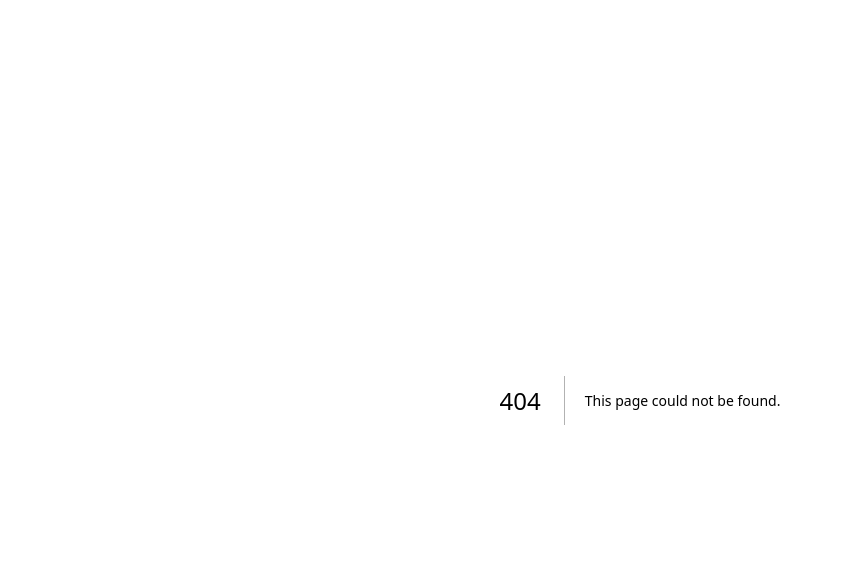
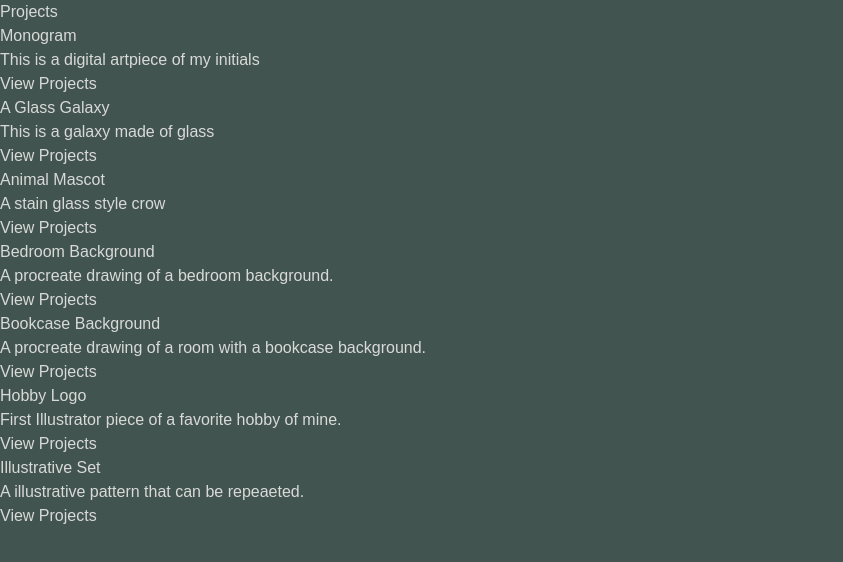
Before and after one commit to OliverJ13/portfolio-nextjs, a Next.js app in the folder nextjs/my-app/: page /projects-page in a window 1280 px wide. Before the commit this address had no page. Shown: the top 562 px of the page, without its empty margins (0-843 px from the left). Built offline with nearby package versions, Linux system fonts and the light colour scheme.

Commit message:
Robot update

```diff
--- /dev/null
+++ b/nextjs/my-app/app/data/projects.js
@@ -0,0 +1,207 @@
+ import Monogram from "@/assests/images/GDES131_FA25_4.1Monogram_Ojelderks.png"
+ import Galaxy from "@/assests/images/Glass_galaxy.png"
+ import Illustrative from "@/assests/images/GDES131_FA25_2.2IllustrativeSet_OJelderks_Portrait.png"
+ import Mascot from "@/assests/images/GDES131_FA25_2.1AnimalMascot_OJelderks copy.png"
+ import Bookcase from "@/assests/images/Backrgound_Bookcase.png"
+ import Bedroom from "@/assests/images/Background_Bedroom.png"
+ import Hobby from "@/assests/images/GDES131_FALL2024_1.1HobbyLogo_Oliver_Jelderks.png"
+
+
+ const project1 = {
+    id: "6c666a71-5709-4b8e-8f92-fa4cd7ed92da",
+    slug: "/assests/images/GDES131_FA25_4.1Monogram_OJelderks.png",
+    title: "Monogram",
+    description: "This is a digital artpiece of my initials",
+    category: "Illustrator",
+    createdAt: "20025-12-10T09:34:40Z",
+    photo: {
+        url: "/assests/images/GDES131_FA25_4.1Monogram_OJelderks.png",
+        alt: "A monogram of my Intiials",
+        title: "Monogram",
+    },
+
+    process: [
+        {
+            title: "Monogram",
+            description: "This is a piece created from my initials",
+            photo: {
+                url: "/images/Monogram.png",
+                alt: "Mongorgam of my Initials",
+                title: "Monogram",
+            },
+            type: "Final Product",
+        }
+    ]
+};
+
+const project2 = {
+    id: "ba654dfc-9a56-4a21-a759-6f2116b25df8",
+    slug: "/imgaes/Glass_galaxy.png",
+    title: "A Glass Galaxy",
+    description: "This is a galaxy made of glass",
+    category: "Illustrator",
+    createdAt: "20025-11-24T10:20:40Z",
+    photo: {
+        url: "/images/Glass_galaxy.png",
+        alt: "A galaxy made of glass",
+        title: "A Glass Galaxy",
+    },
+
+    process: [
+        {
+            title: "Glass Galaxy",
+            description: "This is a glaaxy made up of glass",
+            photo: {
+                url: "/images/Glass_galaxy.png",
+                alt: "A galaxy made of glass",
+                title: "Glass Galaxy",
+            },
+            type: "Final Product",
+        }
+    ]
+};
+
+
+const project3 = {
+    id: "d438dbca-5484-4001-9620-1f5bd369c38f",
+    slug: "/images/Animal_mascot.png",
+    title: "Animal Mascot",
+    description: "A stain glass style crow",
+    category: "Illustrator",
+    createdAt: "20026-02-06T9:25:50Z",
+    photo: {
+        url: "/images/Animal_mascot.png",
+        alt: "Animal Mascot",
+        title: "Animal Mascot",
+    },
+
+    process: [
+        {
+            title: "Animal Mascot",
+            description: "This is a crow with a stained glass look to it.",
+            photo: {
+                url: "/images/Animal_mascot.png",
+                alt: "Animal Mascot",
+                title: "Animal Mascot",
+            },
+            type: "Final Product",
+        }
+    ]
+};
+
+const project4 = {
+    id: "0427c3a3-d177-42cf-b85e-ed04ab1ae645",
+    slug: "/images/Background_Bedroom.png",
+    title: "Bedroom Background",
+    description: "A procreate drawing of a bedroom background.",
+    category: "Procreate",
+    createdAt: "20026-02-06T9:25:50Z",
+    photo: {
+        url: "/images/Background_Bedroom.png",
+        alt: "Bedroom Background",
+        title: "Bedroom Background",
+    },
+
+    process: [
+        {
+            title: "Bedroom Background",
+            description: "A procreate drawing of a bedroom background.",
+            photo: {
+                url: "/images/Background_Bedroom.png",
+                alt: "Bedroom Background",
+                title: "Bedroom Background",
+            },
+            type: "Final Product",
+        }
+    ]
+};
+
+const project5 = {
+    id: "f77f341b-dea9-4f39-aa89-849db4b49ac3",
+    slug: "/images/Background_Bookcase.png",
+    title: "Bookcase Background",
+    description: "A procreate drawing of a room with a bookcase background.",
+    category: "Procreate",
+    createdAt: "20026-02-06T9:25:50Z",
+    photo: {
+        url: "/images/Background_Bookcase.png",
+        alt: "Bookcase Background",
+        title: "Bookcase Background",
+    },
+
+    process: [
+        {
+            title: "Bedroom Background",
+            description: "A procreate drawing of a room with a bookcase background.",
+            photo: {
+                url: "/images/Background_Bookcase.png",
+                alt: "Bookcase Background",
+                title: "Bookcase Background",
+            },
+            type: "Final Product",
+        }
+    ]
+};
+
+const project6 = {
+    id: "07b55907-e277-4df4-b1dd-5c95634ca378",
+    slug: "/images/Hobby_logo.png",
+    title: "Hobby Logo",
+    description: "First Illustrator piece of a favorite hobby of mine.",
+    category: "Illustrator",
+    createdAt: "20026-02-06T9:25:50Z",
+    photo: {
+        url: "/images/Hobby_logo.png",
+        alt: "Hobby Logo",
+        title: "Hobby Logo",
+    },
+
+    process: [
+        {
+            title: "Hobby Logo",
+            description: "First Illustrator piece of a favorite hobby of mine.",
+            photo: {
+                url: "/images/Hobby_logo.png",
+                alt: "Hobby Logo",
+                title: "Hobby Logo",
+            },
+            type: "Final Product",
+        }
+    ]
+};
+
+const project7 = {
+    id: "73bf8649-bdd1-43ab-b4c9-f530729ece56",
+    slug: "/images/Illustrative_set.png",
+    title: "Illustrative Set",
+    description: "A illustrative pattern that can be repeaeted.",
+    category: "Illustrator",
+    createdAt: "20026-02-06T9:25:50Z",
+    photo: {
+        url: "/images/Illustrative_set.png",
+        alt: "Illustrative Set",
+        title: "Illustrative Set",
+    },
+
+    process: [
+        {
+            title: "Bedroom Background",
+            description: "A illustrative pattern that can be repeaeted.",
+            photo: {
+                url: "/images/Illustrative_set.png",
+                alt: "Illustrative Set",
+                title: "Illustrative Set",
+            },
+            type: "Final Product",
+        }
+    ]
+};
+export const projects = [
+    project1,
+    project2,
+    project3,
+    project4,
+    project5,
+    project6,
+    project7
+];
--- a/nextjs/my-app/app/page.tsx
+++ b/nextjs/my-app/app/page.tsx
@@ -4,6 +4,7 @@ import Monogram from "@/assests/images/GDES131_FA25_4.1Monogram_Ojelderks.png"
 import Galaxy from "@/assests/images/Glass_galaxy.png"
 import Illustrative from "@/assests/images/GDES131_FA25_2.2IllustrativeSet_OJelderks_Portrait.png"
 import Navigation from "@/components/header/Navigation"
+
 
 export default function Home() {
   return (
--- a/nextjs/my-app/app/projects/page.tsx
+++ b/nextjs/my-app/app/portfolio/page.tsx
@@ -9,7 +9,7 @@ import Bedroom from "@/assests/images/Background_Bedroom.png"
 import Bookcase from "@/assests/images/Backrgound_Bookcase.png"
 import Navigation from "@/components/header/Navigation"
 
-export default function Projects() {
+export default function Portfolio() {
   return (
   <>
      <Navigation />
--- /dev/null
+++ b/nextjs/my-app/app/projects-page/page.tsx
@@ -0,0 +1,20 @@
+import Link from "next/link"
+import {projects} from "@/app/data/projects"
+
+export default function ProjectsPage() {
+    return(
+        <main>
+            <h1>Projects</h1>
+
+            {projects.map((project) => (
+                <article key={project.slug}>
+                    <h2>{project.title}</h2>
+                    <p>{project.description}</p>
+                    <Link href={`/projects/${project.slug}`}>
+                    View Projects
+                    </Link>
+                </article>
+            ))}
+        </main>
+    )
+}
--- /dev/null
+++ b/nextjs/my-app/app/projects/[slug]/page.js
@@ -0,0 +1,16 @@
+import projects from "@/app/data/projects.js"
+
+export default function ProjectPage({ params}) {
+    const project = projects.find((project) => project.slug === params.slug)
+
+    if (!project) {
+        return <h1>Project Not Found</h1>
+    }
+
+    return (
+        <main>
+            <h1>{project.title}</h1>
+            <p>{project.description}</p>
+        </main>
+    )
+}
--- a/nextjs/my-app/components/header/Navigation.jsx
+++ b/nextjs/my-app/components/header/Navigation.jsx
@@ -8,7 +8,7 @@ const Navigation = () => {
     <header> <div className={style.lefthead}>
         <a href="/"><img
         className={style.logo}
-        src="/logo_transparentbck.svg"
+        src="/public/logo_transparentbck.svg"
         alt="My Logo"
         width="150"
         height="150"
@@ -16,7 +16,7 @@ const Navigation = () => {
         Oliver Jelderks</div>
         <div className={style.righthead}>
             <a href="/about">About me</a>
-            <a href="/projects">Portfolio</a>
+            <a href="/portfolio">Portfolio</a>
             <a href="/individual-projects">Individual Projects</a>
             </div></header>
        </div>
```
Also changed, not shown: nextjs/my-app/app/portfolio/page.module.css (renamed from nextjs/my-app/app/projects/page.module.css), nextjs/my-app/app/robots.txt (added).
